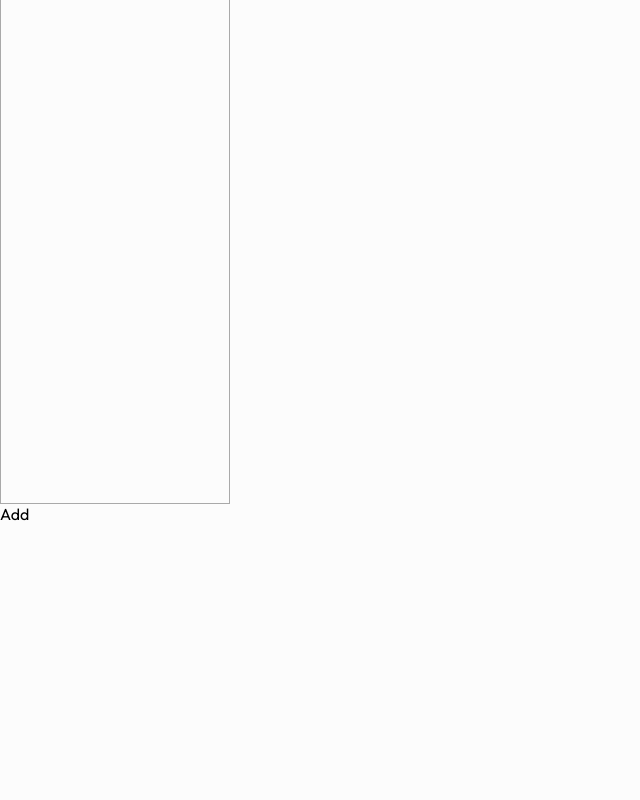
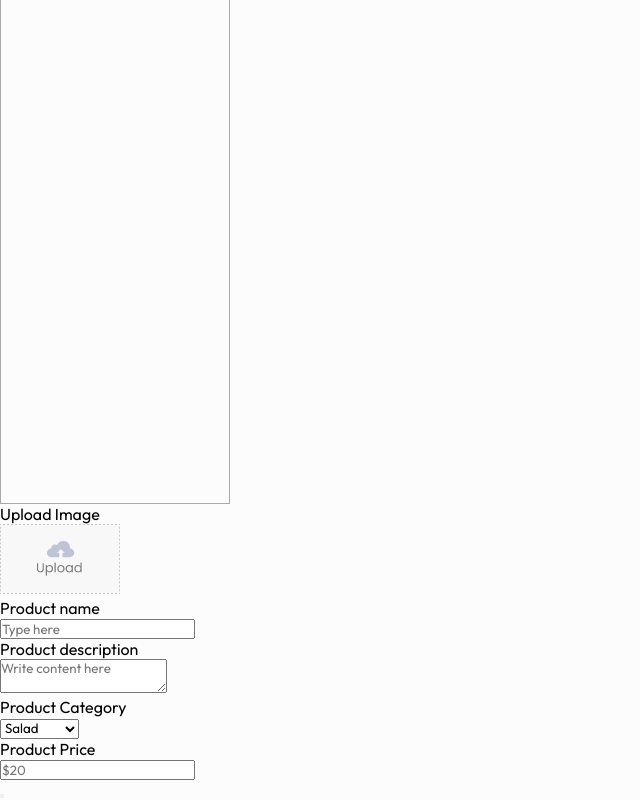
Before and after one commit to adityakanthe10/Swigato, a React (Vite) app in the folder Admin/: page /add in a window 1280 px wide. Shown: the part 391-1191 px from the top of the page, without its empty margins (0-640 px from the left). Before the commit the page ends 915 px from the top, so only its background shows below. Built offline with nearby package versions, Linux system fonts and the light colour scheme; the HTML template or start-up script is replaced by a standard one.

Commit message:
add section

```diff
--- a/Admin/src/Pages/Add/Add.jsx
+++ b/Admin/src/Pages/Add/Add.jsx
@@ -4,8 +4,44 @@
 
 const Add = () => {
   return (
-    <div>
-        Add
+    <div className="add">
+        <form className="flex-col">
+          <div className="add-img-upload flex-col">
+            <p>Upload Image</p>
+            <label htmlFor="image">
+              <img src={assets.upload_area} alt="" />
+            </label>
+            <input type="file" id="image" hidden required/>
+          </div>
+          <div className="add-product-name flex-col">
+          <p>Product name</p>
+          <input type="text" name='name' placeholder="Type here" />
+          </div>
+          <div className="add-product-description flex-col">
+            <p>Product description</p>
+            <textarea name="description" id="rows" placeholder='Write content here' required></textarea>
+            <div className="add-category-price">
+              <div className="add-category flex-col">
+                <p>Product Category</p>
+                <select name="category">
+                  <option value="Salad">Salad</option>
+                  <option value="Rolls">Rolls</option>
+                  <option value="Deserts">Deserts</option>
+                  <option value="Sandwich">Sandwich</option>
+                  <option value="Cake">Cake</option>
+                  <option value="Pure Veg">Pure Veg</option>
+                  <option value="Pasta">Pasta</option>
+                  <option value="Noodles">Noodles</option>
+                </select>
+              </div>
+              <div className="add-price flex-col">
+                <p>Product Price</p>
+                <input type="Number" name='price' placeholder='$20' />
+              </div>
+            </div>
+            <button type="submit" className='add-btn'></button>
+          </div>
+        </form>
     </div>
   )
 }
```
